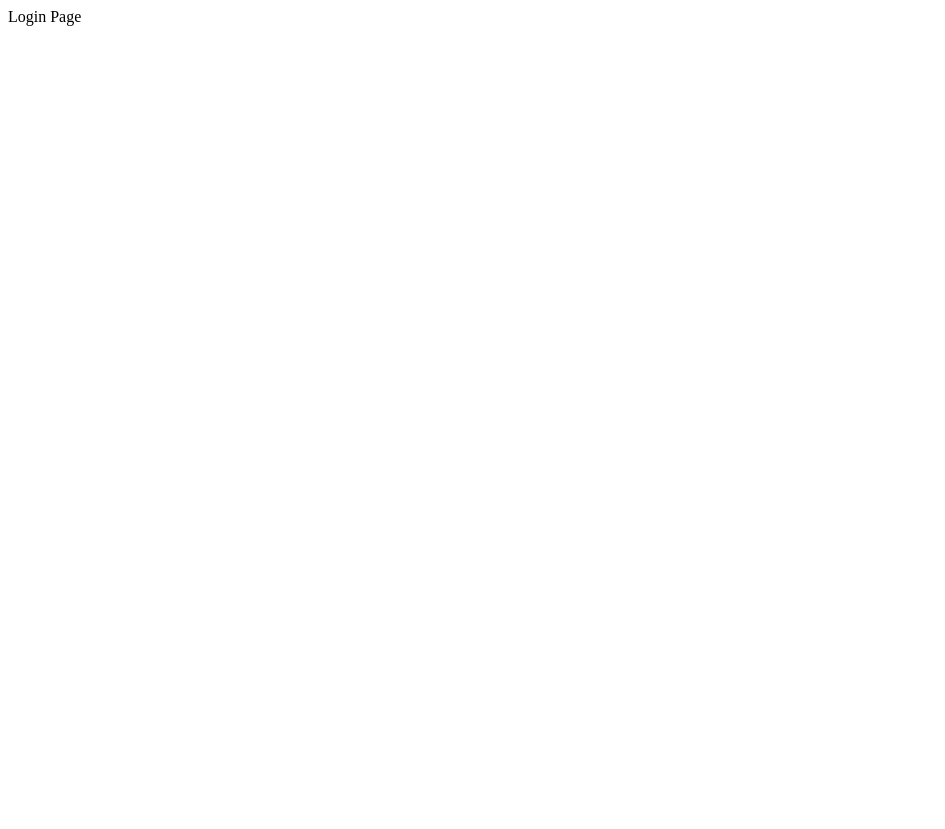
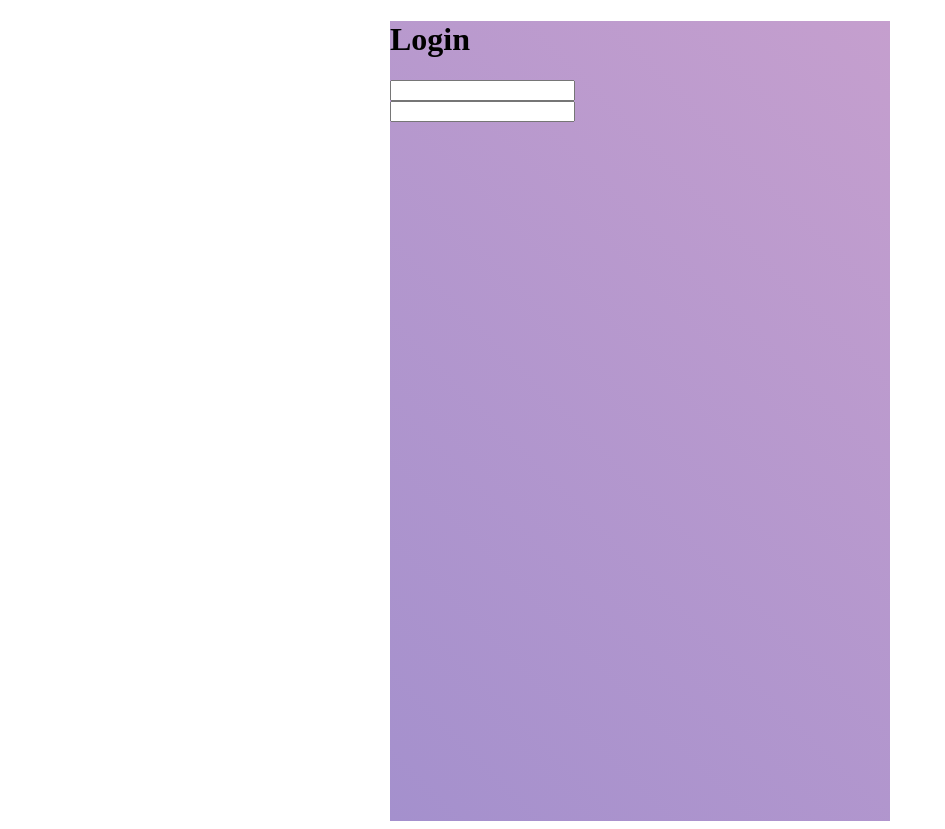
Before and after one commit to DevWonny/nuxt-todo-list, a Nuxt app: page /Login in a window 1280 px wide. Shown: the whole page, without its empty margins (0-945 px from the left). Before the commit the page ends 800 px from the top, so only its background shows below. Built offline with nearby package versions, Linux system fonts and the light colour scheme.

Commit message:
feat : layout setting, login page 구현중

```diff
--- /dev/null
+++ b/components/UserInput.vue
@@ -0,0 +1,14 @@
+<template>
+  <div class="input_warp">
+    <input type="text" />
+  </div>
+</template>
+
+<script></script>
+
+<style lang="scss" scoped>
+.input_wrap {
+  width: 80%;
+  height: 40px;
+}
+</style>
--- /dev/null
+++ b/layouts/default.vue
@@ -0,0 +1,19 @@
+<template>
+  <div class="app">
+    <Nuxt />
+  </div>
+</template>
+
+<style lang="scss" scoped>
+$mainColor: #a490cd;
+$subColor: #d2cdf6;
+$thirdColor: #c59fce;
+$textColor: #fff;
+.app {
+  max-width: 500px;
+  height: 100vh;
+  margin: auto;
+  background: linear-gradient(45deg, $mainColor, $thirdColor);
+  /* background: ; */
+}
+</style>
--- a/pages/Login/index.vue
+++ b/pages/Login/index.vue
@@ -1,7 +1,24 @@
 <template>
-  <div>Login Page</div>
+  <div class="login_wrap">
+    <h1 class="title">Login</h1>
+    <div class="input_div">
+      <UserInput></UserInput>
+      <UserInput></UserInput>
+    </div>
+  </div>
 </template>
 
-<script></script>
+<script>
+import UserInput from "~/components/UserInput.vue";
+export default {
+  components: {
+    UserInput,
+  },
+};
+</script>
 
-<style lang="scss"></style>
+<style lang="scss" scoped>
+.login_wrap {
+  height: 100%;
+}
+</style>
--- a/pages/index.vue
+++ b/pages/index.vue
@@ -34,10 +34,7 @@ $thirdColor: #c59fce;
 $textColor: #fff;
 
 .intro_wrap {
-  max-width: 500px;
-  height: 100vh;
-  margin: auto;
-  background: linear-gradient(45deg, $mainColor, $thirdColor);
+  height: 100%;
   display: flex;
   align-items: center;
 }
```
